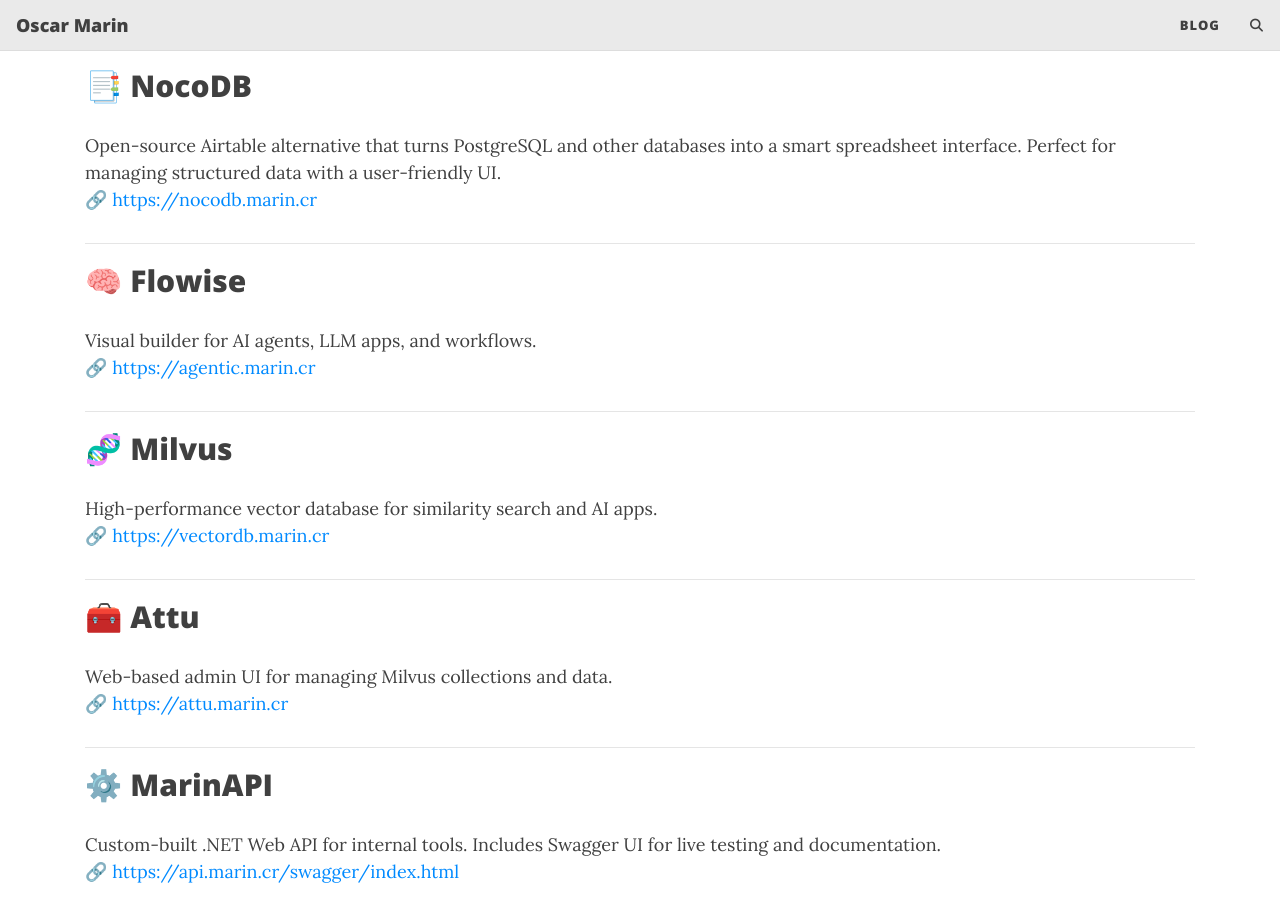
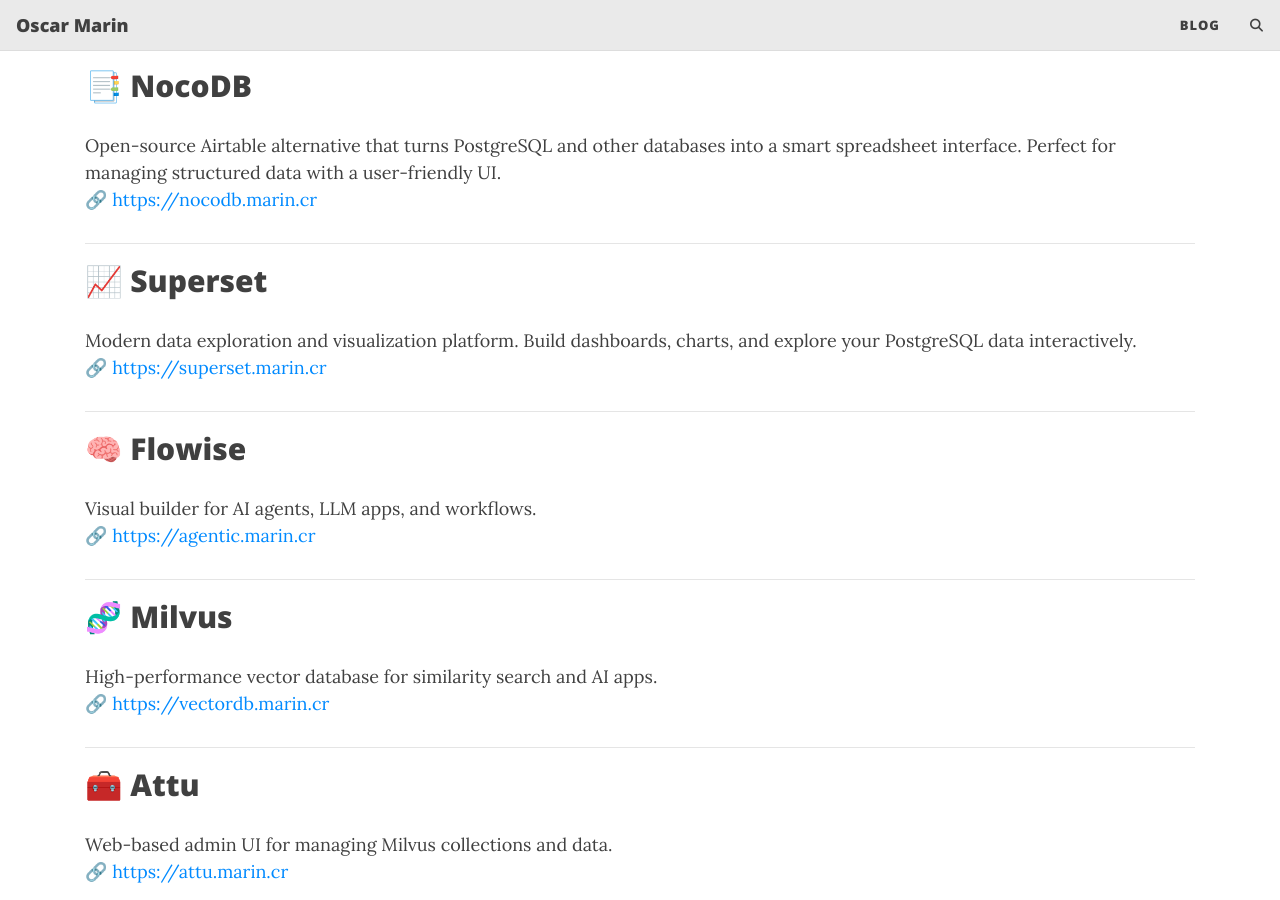
Before and after one commit to marinoscar/marinoscar.github.io, a Jekyll site: the page built from server/index.md, in a window 1280 px wide and 900 px high, scrolled down 1116 px. Built offline with Jekyll 4.4.1, drawn with Linux system fonts in a browser that asks for light colours; comment, search, counter and statistics services are not loaded.

Commit message:
Add Superset data exploration platform section
Added Superset section with description and link.

```diff
--- a/server/index.md
+++ b/server/index.md
@@ -46,6 +46,12 @@
 
 ---
 
+## 📈 Superset
+Modern data exploration and visualization platform. Build dashboards, charts, and explore your PostgreSQL data interactively.
+🔗 [https://superset.marin.cr](https://superset.marin.cr)
+
+---
+
 ## 🧠 Flowise
 Visual builder for AI agents, LLM apps, and workflows.
 🔗 [https://agentic.marin.cr](https://agentic.marin.cr)
```
